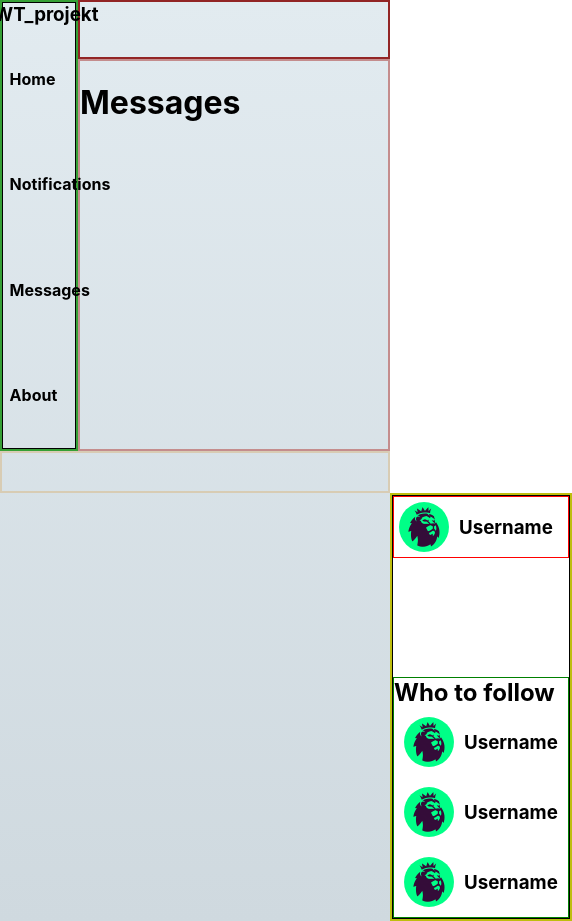
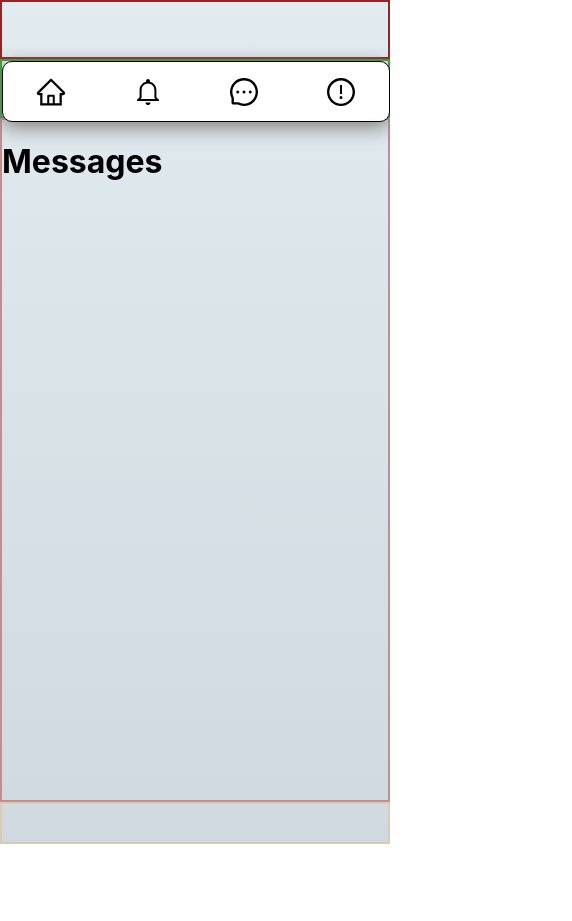
Before and after one commit to ivo011/NWT, a React (Create React App) app in the folder client/nwt-client/: page /messages in a window 390 px wide. Shown: the whole page, 572 px wide, since content can reach past the window. After the commit the page ends 844 px from the top, so only its background shows below. Built offline with nearby package versions, Linux system fonts and the light colour scheme.

Commit message:
mobile layout

```diff
--- a/client/nwt-client/src/components/aside.css
+++ b/client/nwt-client/src/components/aside.css
@@ -7,14 +7,16 @@ h2, h3{
     border: 1px solid black;
     top: 0;
     position: sticky;
-    min-height: 50vh;
+    min-height: 70vh;
     display:flex;
     flex-direction: column;
     justify-content: space-between;
 }
 
 .userProfile{
-    border: 1px solid red;
+    box-shadow: 0px 5px 20px rgb(124, 123, 123);
+    border-radius: 10px;
+    background-color: white;
     display:flex;
     align-items: center;
     padding: 5px;
@@ -26,8 +28,17 @@ h2, h3{
 }
 
 .suggestions{
-    border: 1px solid green;
+    border-radius: 10px;
+    box-shadow: 0px 5px 20px rgb(124, 123, 123);
+    background-color: white;
+
 }
+.suggestions h2{
+    padding:5px;
+    text-align: center;
+    border-bottom: 1px solid rgb(94, 94, 94);
+}
+
 .suggestions img {
     margin-right: 10px;
     max-width: 50px;
@@ -39,3 +50,15 @@ h2, h3{
     display:flex;
     align-items: center;
 }
+
+.trends{
+    box-shadow: 0px 5px 20px rgb(124, 123, 123);
+    border-radius: 10px;
+    background-color: white;
+}
+
+.trends h2{
+    padding:5px;
+    text-align: center;
+    border-bottom: 1px solid rgb(94, 94, 94);
+}
--- a/client/nwt-client/src/components/aside.js
+++ b/client/nwt-client/src/components/aside.js
@@ -26,6 +26,17 @@ const Aside = () => {
                 </div>
             </div>
 
+
+            <div className="trends">
+                <h2>Trends for you</h2>
+                <div className="trend">
+                    <h3>Username</h3>
+                </div>
+                <div className="trend">
+                    <h3>Username</h3>
+                </div>
+            </div>
+
         </div>
 
      );
--- a/client/nwt-client/src/components/layout.css
+++ b/client/nwt-client/src/components/layout.css
@@ -15,15 +15,60 @@ body{
 
 }
 
-@media screen and (max-width: 900px) {
+@media screen and (max-width: 1100px) {
     .layout  {
-        grid-template-columns: 20vw 80vw;
+
+        grid-template-columns: 1fr 4fr;
         grid-template-areas:
-                        "navigation header header"
-                        "navigation main main"
-                        "footer footer footer";
+                        "navigation header"
+                        "navigation main"
+                        "footer footer";
+    }
+    .aside{
+        display:none;
     }
   }
+
+  @media screen and (max-width: 580px) {
+    .layout  {
+        grid-template-columns: 1fr;
+        grid-template-rows: 7vh 7vh auto 5vh;
+        grid-template-areas:
+                        "header"
+                        "navigation"
+                        "main"
+                        "footer";
+    }
+    .aside{
+        display:none;
+    }
+
+    nav{
+        width:100%;
+        display:flex;
+        justify-content: space-around;
+    }
+    nav h3{
+        display:none;
+    }
+    .nav-links{
+        width:100%;
+        min-height: 7vh !important;
+        justify-content: space-around;
+        flex-direction:row !important;
+        align-items: center;
+    }
+    .link li {
+        display: none;
+    }
+    .navigation{
+        top: 0;
+        position: sticky;
+    }
+
+
+  }
+
 
 
 .header{
--- a/client/nwt-client/src/components/navigation.css
+++ b/client/nwt-client/src/components/navigation.css
@@ -1,4 +1,11 @@
+.navigation .aside{
+    padding:5px;
+}
 nav{
+
+    background-color: white;
+    box-shadow: 0px 5px 20px rgb(124, 123, 123);
+    border-radius: 10px;
     display:flex;
     flex-direction: column;
     align-items: center;
@@ -15,8 +22,11 @@ nav{
     list-style: none;
 }
 .link{
+
+    padding:5px;
     display:flex;
     align-items: center;
+    border-radius: 10px;
 }
 
 a{
@@ -27,13 +37,6 @@ a{
 
 }
 
-a:hover {
-
-    border-bottom: 3px solid #2C72A0;
-
-  }
-
-
 ul{
     margin:0;
     padding: 0;
```
